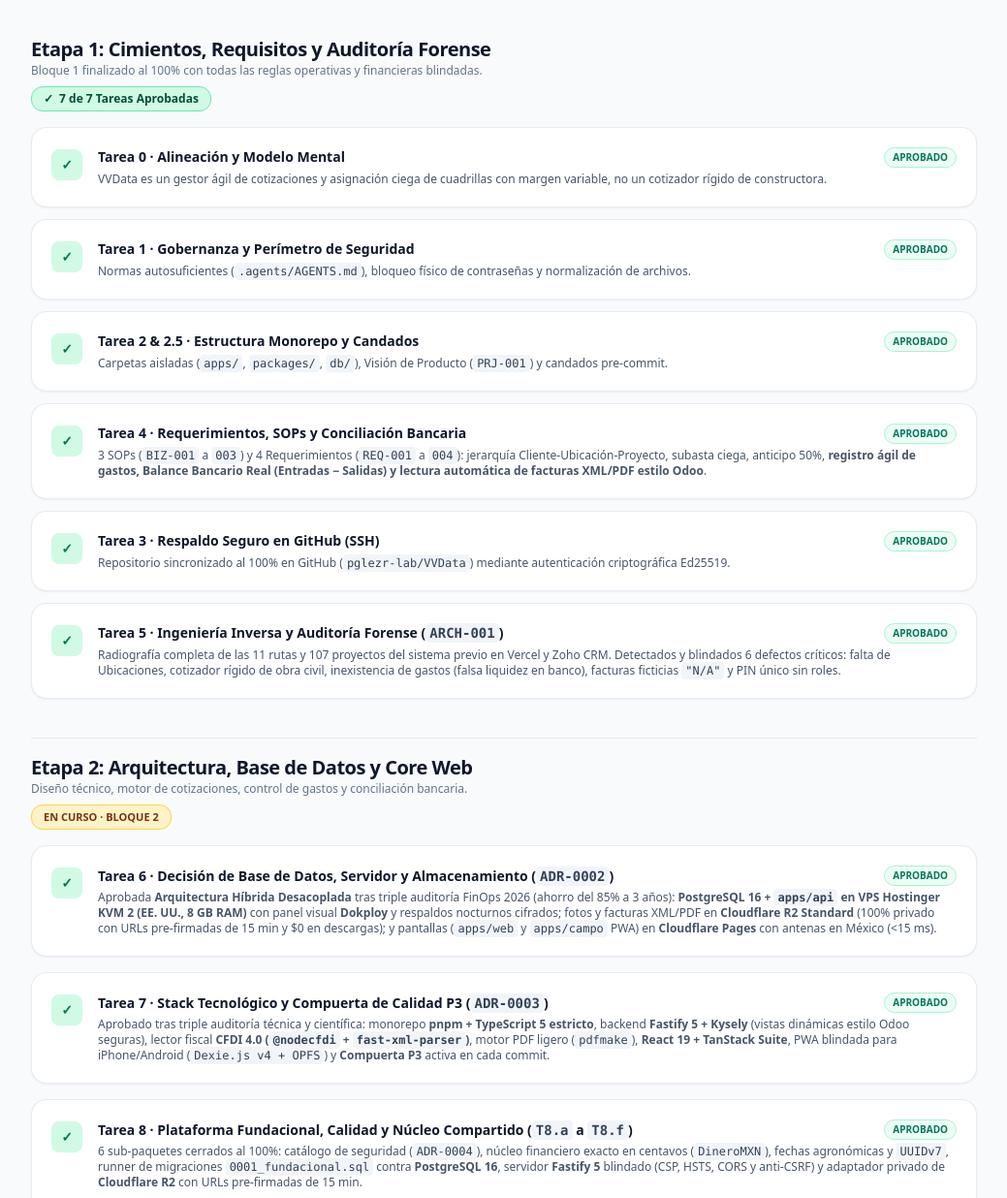
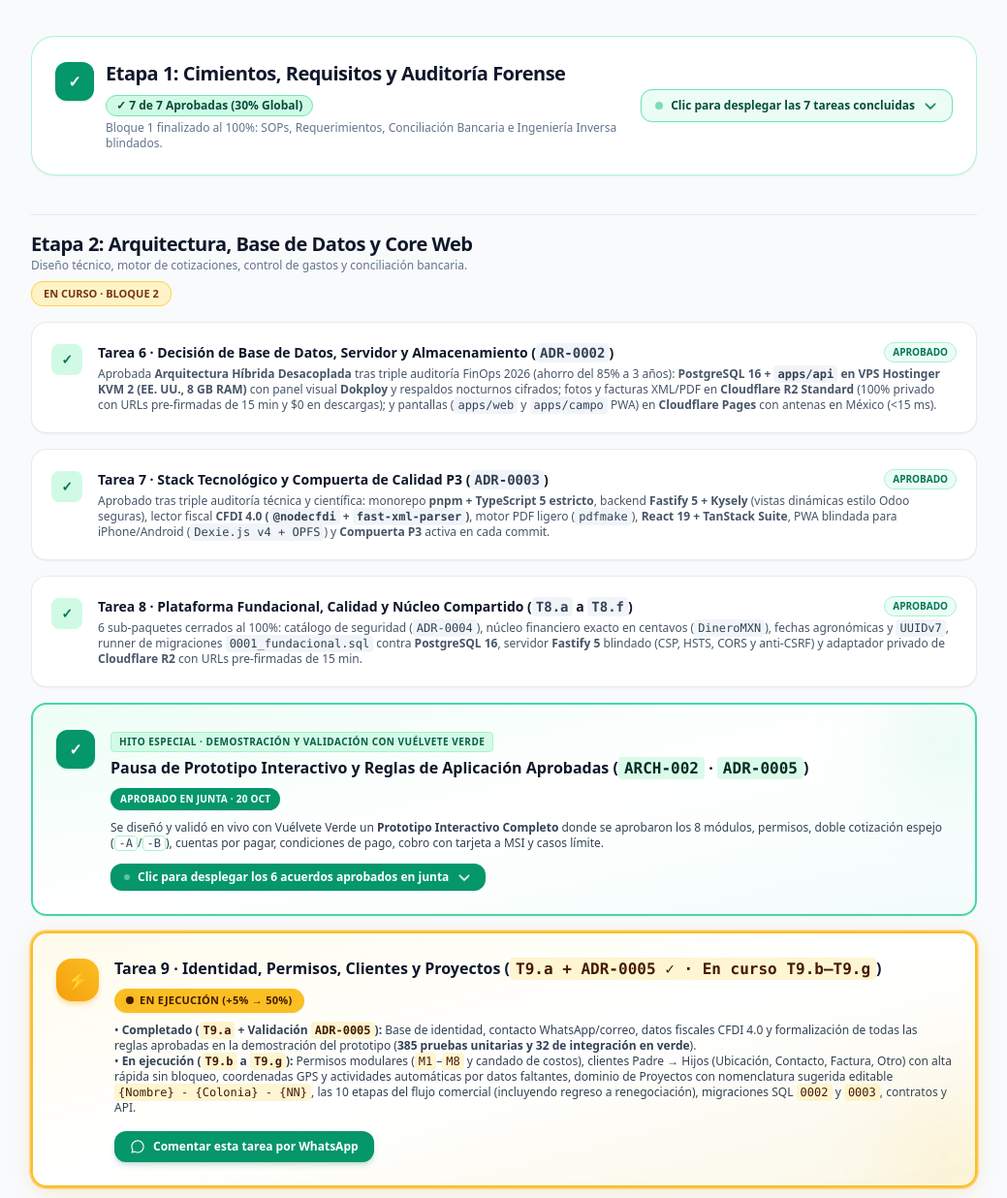
Before and after one commit to pglezr-lab/vvdata-plan, a plain HTML site: page index.html in a window 1280 px wide. Shown: the part 561-1797 px from the top of the page at 97% size, without its empty margins (120-1159 px from the left). Drawn offline with nearby package versions, Linux system fonts and the light colour scheme.

Commit message:
style(portal): hacer colapsables Etapa 1 y Prototipo con animacion e incluir noindex

```diff
--- a/index.html
+++ b/index.html
@@ -6,6 +6,8 @@
   <meta http-equiv="Cache-Control" content="no-cache, no-store, must-revalidate">
   <meta http-equiv="Pragma" content="no-cache">
   <meta http-equiv="Expires" content="0">
+  <meta name="robots" content="noindex, nofollow, noarchive, nosnippet">
+  <meta name="googlebot" content="noindex, nofollow">
   <title>VVData · Tablero Ejecutivo de Avance</title>
   <link rel="icon" type="image/png" href="./VVData-icono-transparente.png">
   <script src="https://cdn.tailwindcss.com"></script>
@@ -32,7 +34,6 @@
       animation: shimmerSweep 3.2s infinite ease-in-out;
     }
 
-
     /* Efecto radar expansivo */
     @keyframes radarPulse {
       0% { transform: scale(1); opacity: 0.9; }
@@ -40,6 +41,44 @@
     }
     .animate-radar {
       animation: radarPulse 1.8s infinite cubic-bezier(0, 0, 0.2, 1);
+    }
+
+    /* Animación sutil para invitar a dar clic en los desplegables */
+    @keyframes inviteBounce {
+      0%, 100% { transform: translateY(0); }
+      50% { transform: translateY(2.5px); }
+    }
+    .animate-invite-chevron {
+      animation: inviteBounce 1.6s infinite ease-in-out;
+    }
+
+    @keyframes invitePulseRing {
+      0%, 100% {
+        box-shadow: 0 0 0 0 rgba(16, 185, 129, 0.28);
+      }
+      50% {
+        box-shadow: 0 0 0 5px rgba(16, 185, 129, 0);
+      }
+    }
+    .animate-invite-pill {
+      animation: invitePulseRing 2.4s infinite ease-in-out;
+    }
+
+    /* Acordeón suave para secciones colapsables */
+    .accordion-grid {
+      display: grid;
+      grid-template-rows: 0fr;
+      opacity: 0;
+      transition: grid-template-rows 0.38s cubic-bezier(0.4, 0, 0.2, 1), opacity 0.28s ease, margin-top 0.28s ease;
+      margin-top: 0;
+    }
+    .accordion-grid.is-open {
+      grid-template-rows: 1fr;
+      opacity: 1;
+      margin-top: 0.85rem;
+    }
+    .accordion-inner {
+      overflow: hidden;
     }
 
     body {
@@ -187,23 +226,50 @@
       </div>
     </section>
 
-    <!-- LISTADO SECUENCIAL DE TAREAS: ETAPA 1 CONCLUIDA -->
-    <section class="space-y-4">
-      <div class="flex flex-col xs:flex-row xs:items-center justify-between gap-2">
+    <!-- LISTADO SECUENCIAL DE TAREAS: ETAPA 1 CONCLUIDA (COLAPSABLE CON ANIMACIÓN DE INVITACIÓN) -->
+    <section class="bg-white rounded-2xl sm:rounded-3xl p-4 sm:p-6 border border-emerald-200/90 shadow-sm transition-all duration-300 hover:shadow-md">
+      <button
+        type="button"
+        onclick="toggleAccordion('etapa1-body', 'etapa1-btn-label', 'etapa1-chevron', 'Clic para desplegar las 7 tareas concluidas', 'Ocultar detalle de Etapa 1')"
+        class="w-full text-left flex flex-col sm:flex-row sm:items-center justify-between gap-3 cursor-pointer group focus:outline-none"
+        aria-expanded="false"
+      >
+        <div class="flex items-start gap-3">
+          <div class="w-9 h-9 sm:w-10 sm:h-10 rounded-xl bg-emerald-600 text-white flex items-center justify-center shrink-0 font-black text-sm sm:text-base shadow-sm shadow-emerald-600/20 mt-0.5 transition-transform duration-200 group-hover:scale-105">
+            ✓
+          </div>
           <div>
-          <h3 class="text-lg sm:text-xl font-black text-slate-900 tracking-tight">Etapa 1: Cimientos, Requisitos y Auditoría Forense</h3>
-          <p class="text-xs text-slate-500">Bloque 1 finalizado al 100% con todas las reglas operativas y financieras blindadas.</p>
+            <div class="flex items-center gap-2 flex-wrap">
+              <h3 class="text-base sm:text-xl font-black text-slate-900 tracking-tight group-hover:text-emerald-800 transition-colors">
+                Etapa 1: Cimientos, Requisitos y Auditoría Forense
+              </h3>
+              <span class="inline-flex items-center gap-1 px-2.5 py-0.5 rounded-full bg-emerald-100 text-emerald-900 font-extrabold text-[10px] sm:text-xs border border-emerald-300">
+                ✓ 7 de 7 Aprobadas (30% Global)
+              </span>
             </div>
-        <div class="self-start xs:self-auto inline-flex items-center gap-1.5 px-3 py-1 rounded-xl bg-emerald-100 text-emerald-900 font-extrabold text-xs border border-emerald-300">
-          <span>✓</span>
-          <span>7 de 7 Tareas Aprobadas</span>
+            <p class="text-xs text-slate-500 mt-1">
+              Bloque 1 finalizado al 100%: SOPs, Requerimientos, Conciliación Bancaria e Ingeniería Inversa blindados.
+            </p>
           </div>
         </div>
 
-      <div class="space-y-3">
+        <div class="self-start sm:self-center shrink-0">
+          <span class="animate-invite-pill relative overflow-hidden inline-flex items-center gap-2 px-3.5 py-2 rounded-xl bg-emerald-50 group-hover:bg-emerald-100 text-emerald-900 font-extrabold text-xs border border-emerald-300 transition-all duration-200 shadow-xs">
+            <span class="w-2 h-2 rounded-full bg-emerald-500 animate-pulse"></span>
+            <span id="etapa1-btn-label">Clic para desplegar las 7 tareas concluidas</span>
+            <svg id="etapa1-chevron" class="w-4 h-4 text-emerald-700 animate-invite-chevron transition-transform duration-300" fill="none" stroke="currentColor" stroke-width="2.5" viewBox="0 0 24 24">
+              <path stroke-linecap="round" stroke-linejoin="round" d="M19 9l-7 7-7-7" />
+            </svg>
+          </span>
+        </div>
+      </button>
+
+      <div id="etapa1-body" class="accordion-grid">
+        <div class="accordion-inner">
+          <div class="space-y-3 pt-3 border-t border-slate-100">
 
             <!-- Tarea 0 -->
-        <article class="bg-white rounded-xl sm:rounded-2xl p-4 sm:p-5 border border-slate-200/80 shadow-sm flex items-start gap-3 sm:gap-4 transition-all duration-200 hover:-translate-y-0.5 hover:shadow-md hover:border-slate-300">
+            <article class="bg-slate-50/70 rounded-xl sm:rounded-2xl p-4 sm:p-5 border border-slate-200/80 flex items-start gap-3 sm:gap-4 transition-all duration-200 hover:bg-white hover:shadow-sm">
               <div class="w-7 h-7 sm:w-8 sm:h-8 rounded-lg bg-emerald-100 text-emerald-700 flex items-center justify-center shrink-0 font-bold text-xs sm:text-sm mt-0.5">
                 ✓
               </div>
@@ -219,7 +285,7 @@
             </article>
 
             <!-- Tarea 1 -->
-        <article class="bg-white rounded-xl sm:rounded-2xl p-4 sm:p-5 border border-slate-200/80 shadow-sm flex items-start gap-3 sm:gap-4 transition-all duration-200 hover:-translate-y-0.5 hover:shadow-md hover:border-slate-300">
+            <article class="bg-slate-50/70 rounded-xl sm:rounded-2xl p-4 sm:p-5 border border-slate-200/80 flex items-start gap-3 sm:gap-4 transition-all duration-200 hover:bg-white hover:shadow-sm">
               <div class="w-7 h-7 sm:w-8 sm:h-8 rounded-lg bg-emerald-100 text-emerald-700 flex items-center justify-center shrink-0 font-bold text-xs sm:text-sm mt-0.5">
                 ✓
               </div>
@@ -235,7 +301,7 @@
             </article>
 
             <!-- Tarea 2 y 2.5 -->
-        <article class="bg-white rounded-xl sm:rounded-2xl p-4 sm:p-5 border border-slate-200/80 shadow-sm flex items-start gap-3 sm:gap-4 transition-all duration-200 hover:-translate-y-0.5 hover:shadow-md hover:border-slate-300">
+            <article class="bg-slate-50/70 rounded-xl sm:rounded-2xl p-4 sm:p-5 border border-slate-200/80 flex items-start gap-3 sm:gap-4 transition-all duration-200 hover:bg-white hover:shadow-sm">
               <div class="w-7 h-7 sm:w-8 sm:h-8 rounded-lg bg-emerald-100 text-emerald-700 flex items-center justify-center shrink-0 font-bold text-xs sm:text-sm mt-0.5">
                 ✓
               </div>
@@ -251,7 +317,7 @@
             </article>
 
             <!-- Tarea 4 -->
-        <article class="bg-white rounded-xl sm:rounded-2xl p-4 sm:p-5 border border-slate-200/80 shadow-sm flex items-start gap-3 sm:gap-4 transition-all duration-200 hover:-translate-y-0.5 hover:shadow-md hover:border-slate-300">
+            <article class="bg-slate-50/70 rounded-xl sm:rounded-2xl p-4 sm:p-5 border border-slate-200/80 flex items-start gap-3 sm:gap-4 transition-all duration-200 hover:bg-white hover:shadow-sm">
               <div class="w-7 h-7 sm:w-8 sm:h-8 rounded-lg bg-emerald-100 text-emerald-700 flex items-center justify-center shrink-0 font-bold text-xs sm:text-sm mt-0.5">
                 ✓
               </div>
@@ -267,7 +333,7 @@
             </article>
 
             <!-- Tarea 3 -->
-        <article class="bg-white rounded-xl sm:rounded-2xl p-4 sm:p-5 border border-slate-200/80 shadow-sm flex items-start gap-3 sm:gap-4 transition-all duration-200 hover:-translate-y-0.5 hover:shadow-md hover:border-slate-300">
+            <article class="bg-slate-50/70 rounded-xl sm:rounded-2xl p-4 sm:p-5 border border-slate-200/80 flex items-start gap-3 sm:gap-4 transition-all duration-200 hover:bg-white hover:shadow-sm">
               <div class="w-7 h-7 sm:w-8 sm:h-8 rounded-lg bg-emerald-100 text-emerald-700 flex items-center justify-center shrink-0 font-bold text-xs sm:text-sm mt-0.5">
                 ✓
               </div>
@@ -283,7 +349,7 @@
             </article>
 
             <!-- Tarea 5 (APROBADA) -->
-        <article class="bg-white rounded-xl sm:rounded-2xl p-4 sm:p-5 border border-slate-200/80 shadow-sm flex items-start gap-3 sm:gap-4 transition-all duration-200 hover:-translate-y-0.5 hover:shadow-md hover:border-slate-300">
+            <article class="bg-slate-50/70 rounded-xl sm:rounded-2xl p-4 sm:p-5 border border-slate-200/80 flex items-start gap-3 sm:gap-4 transition-all duration-200 hover:bg-white hover:shadow-sm">
               <div class="w-7 h-7 sm:w-8 sm:h-8 rounded-lg bg-emerald-100 text-emerald-700 flex items-center justify-center shrink-0 font-bold text-xs sm:text-sm mt-0.5">
                 ✓
               </div>
@@ -298,6 +364,8 @@
               </div>
             </article>
 
+          </div>
+        </div>
       </div>
     </section>
 
@@ -359,22 +427,27 @@
         </div>
       </article>
 
-      <!-- HITO ESPECIAL DE PROTOTIPO INTERACTIVO Y VALIDACIÓN CON CLIENTE (ARCH-002 & ADR-0005) -->
-      <article class="bg-gradient-to-br from-emerald-50/90 via-white to-teal-50/70 rounded-xl sm:rounded-2xl p-4 sm:p-6 border-2 border-emerald-400/90 shadow-sm relative overflow-hidden transition-all duration-200 hover:-translate-y-0.5 hover:shadow-md">
+      <!-- HITO ESPECIAL DE PROTOTIPO INTERACTIVO Y VALIDACIÓN CON CLIENTE (ARCH-002 & ADR-0005 · COLAPSABLE) -->
+      <article class="bg-gradient-to-br from-emerald-50/90 via-white to-teal-50/70 rounded-xl sm:rounded-2xl p-4 sm:p-6 border-2 border-emerald-400/90 shadow-sm relative overflow-hidden transition-all duration-200 hover:shadow-md">
         <div class="absolute -right-8 -top-8 w-32 h-32 bg-emerald-400/10 rounded-full blur-2xl pointer-events-none"></div>
 
-        <div class="flex items-start gap-3 sm:gap-4">
-          <div class="w-8 h-8 sm:w-10 sm:h-10 rounded-xl bg-emerald-600 text-white flex items-center justify-center shrink-0 font-black text-sm sm:text-base shadow-sm shadow-emerald-600/25 mt-0.5">
+        <button
+          type="button"
+          onclick="toggleAccordion('prototipo-body', 'prototipo-btn-label', 'prototipo-chevron', 'Clic para desplegar los 6 acuerdos aprobados en junta', 'Ocultar acuerdos del prototipo')"
+          class="w-full text-left flex items-start gap-3 sm:gap-4 cursor-pointer group focus:outline-none"
+          aria-expanded="false"
+        >
+          <div class="w-8 h-8 sm:w-10 sm:h-10 rounded-xl bg-emerald-600 text-white flex items-center justify-center shrink-0 font-black text-sm sm:text-base shadow-sm shadow-emerald-600/25 mt-0.5 transition-transform duration-200 group-hover:scale-105">
             ✓
           </div>
 
-          <div class="flex-1 min-w-0 space-y-3">
+          <div class="flex-1 min-w-0 space-y-2.5">
             <div class="flex items-center justify-between gap-2 flex-wrap">
               <div>
                 <span class="inline-block text-[10px] font-extrabold uppercase tracking-wider text-emerald-800 bg-emerald-100/90 px-2 py-0.5 rounded border border-emerald-200 mb-1">
                   Hito Especial · Demostración y Validación con Vuélvete Verde
                 </span>
-                <h4 class="font-black text-slate-900 text-sm sm:text-base">
+                <h4 class="font-black text-slate-900 text-sm sm:text-base group-hover:text-emerald-900 transition-colors">
                   Pausa de Prototipo Interactivo y Reglas de Aplicación Aprobadas (<code class="bg-emerald-100/80 px-1.5 py-0.5 rounded text-emerald-950">ARCH-002</code> · <code class="bg-emerald-100/80 px-1.5 py-0.5 rounded text-emerald-950">ADR-0005</code>)
                 </h4>
               </div>
@@ -384,10 +457,24 @@
             </div>
 
             <p class="text-[11px] sm:text-xs text-slate-700 leading-relaxed">
-              Antes de continuar construyendo los módulos sobre una visión rígida, se diseñó y validó en vivo con Vuélvete Verde un <strong>Prototipo Interactivo Completo</strong> de la aplicación. En esta sesión quedaron aprobadas y blindadas las siguientes decisiones operativas y financieras:
+              Se diseñó y validó en vivo con Vuélvete Verde un <strong>Prototipo Interactivo Completo</strong> donde se aprobaron los 8 módulos, permisos, doble cotización espejo (<code class="bg-white px-1 rounded border border-emerald-200">-A</code>/<code class="bg-white px-1 rounded border border-emerald-200">-B</code>), cuentas por pagar, condiciones de pago, cobro con tarjeta a MSI y casos límite.
             </p>
 
-            <div class="grid grid-cols-1 sm:grid-cols-2 gap-2.5 text-[11px] sm:text-xs">
+            <div class="pt-0.5">
+              <span class="animate-invite-pill inline-flex items-center gap-2 px-3.5 py-1.5 rounded-xl bg-emerald-600 group-hover:bg-emerald-700 text-white font-extrabold text-xs shadow-sm transition-all duration-200">
+                <span class="w-1.5 h-1.5 rounded-full bg-emerald-200 animate-pulse"></span>
+                <span id="prototipo-btn-label">Clic para desplegar los 6 acuerdos aprobados en junta</span>
+                <svg id="prototipo-chevron" class="w-4 h-4 text-white animate-invite-chevron transition-transform duration-300" fill="none" stroke="currentColor" stroke-width="2.5" viewBox="0 0 24 24">
+                  <path stroke-linecap="round" stroke-linejoin="round" d="M19 9l-7 7-7-7" />
+                </svg>
+              </span>
+            </div>
+          </div>
+        </button>
+
+        <div id="prototipo-body" class="accordion-grid">
+          <div class="accordion-inner">
+            <div class="grid grid-cols-1 sm:grid-cols-2 gap-2.5 text-[11px] sm:text-xs pt-3 border-t border-emerald-200/70">
               <div class="p-3 rounded-xl bg-white/95 border border-emerald-200/90 space-y-1">
                 <div class="font-extrabold text-emerald-950 flex items-center gap-1.5">
                   <span class="w-1.5 h-1.5 rounded-full bg-emerald-600"></span>
@@ -720,8 +807,24 @@
     <span>Comentar</span>
   </a>
 
-  <!-- SCRIPT PARA ENVÍO DE WHATSAPP -->
+  <!-- SCRIPT PARA ENVÍO DE WHATSAPP Y SECCIONES COLAPSABLES -->
   <script>
+    function toggleAccordion(bodyId, labelId, chevronId, closedText, openText) {
+      const body = document.getElementById(bodyId);
+      const label = document.getElementById(labelId);
+      const chevron = document.getElementById(chevronId);
+      if (!body || !label || !chevron) return;
+
+      const isOpen = body.classList.toggle('is-open');
+      label.textContent = isOpen ? openText : closedText;
+      chevron.style.transform = isOpen ? 'rotate(180deg)' : 'rotate(0deg)';
+      if (isOpen) {
+        chevron.classList.remove('animate-invite-chevron');
+      } else {
+        chevron.classList.add('animate-invite-chevron');
+      }
+    }
+
     function sendWhatsAppComment(e) {
       e.preventDefault();
       const name = document.getElementById('userName').value.trim();
```
Lines whose indentation alone changed are shown as unchanged.
